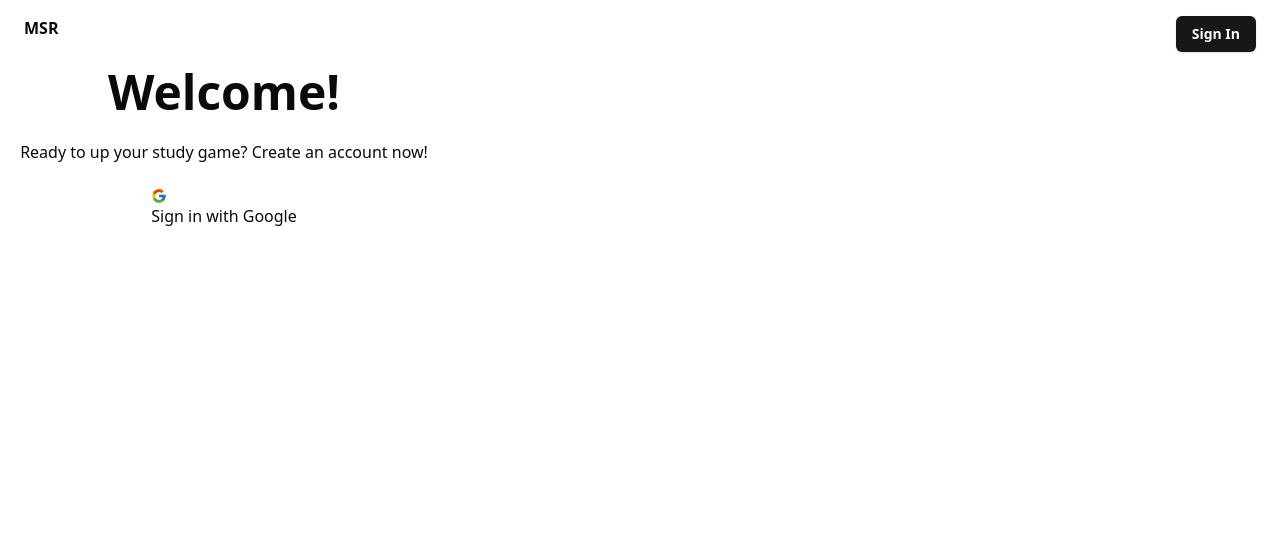
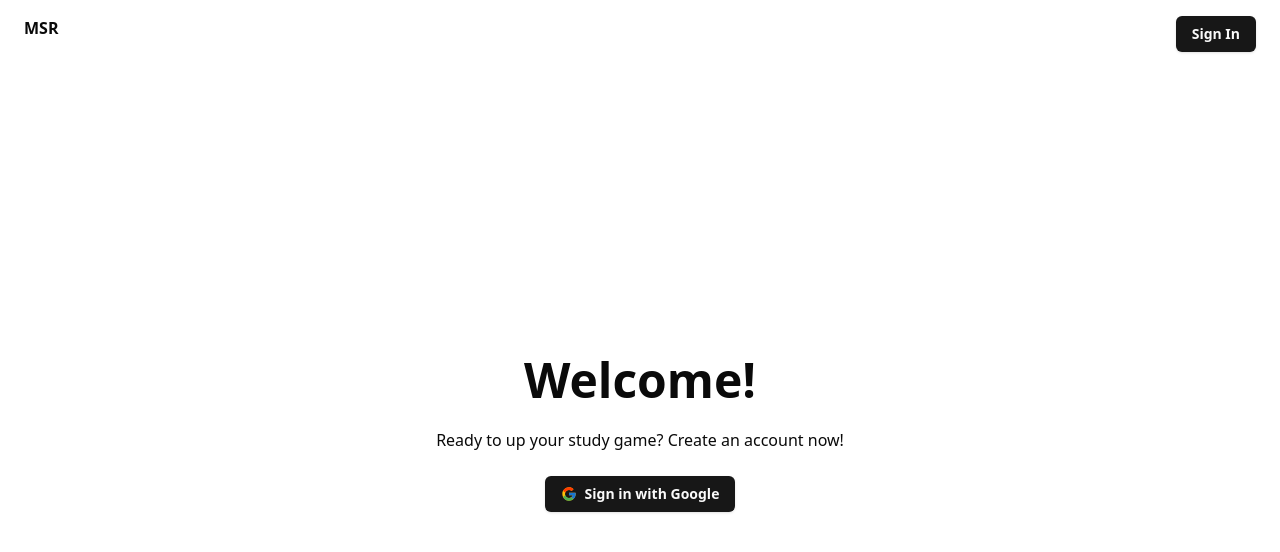
Before and after one commit to ceejmangulabnan/multiplayer-study-room, a Next.js app: page /login in a window 1280 px wide. Shown: the top 552 px of the page. Built offline with nearby package versions, Linux system fonts and the light colour scheme; no server answers.

Commit message:
style: login page

```diff
--- a/src/app/(auth)/login/page.tsx
+++ b/src/app/(auth)/login/page.tsx
@@ -1,12 +1,13 @@
 import Navbar from '@/app/components/Navbar';
 import { signInWithGoogle } from '@/app/lib/auth.actions'
+import { Button } from '@/components/ui/button';
 import { FcGoogle } from "react-icons/fc";
 
 const LoginPage = () => {
   return (
-    <>
+    <div className='min-h-screen flex flex-col'>
       <Navbar />
-      <main className="min-h-screen">
+      <main className="flex-1 flex items-center justify-center">
         <div className="hero-content text-center">
           <div className="max-w-md">
             <h1 className="text-5xl font-bold">Welcome!</h1>
@@ -14,16 +15,16 @@ const LoginPage = () => {
               Ready to up your study game? Create an account now!
             </p>
             <form action={signInWithGoogle}>
-              <button className='btn btn-accent hover:btn-outline'>
+              <Button className='flex font-bold mx-auto'>
                 <FcGoogle />
                 Sign in with Google
-              </button>
+              </Button>
             </form>
           </div>
         </div>
       </main>
 
-    </>
+    </div>
   )
 }
 
--- a/src/app/components/Navbar/index.tsx
+++ b/src/app/components/Navbar/index.tsx
@@ -1,4 +1,3 @@
-import Image from 'next/image'
 import Link from 'next/link'
 import { createClient } from '@/app/utils/supabase/server'
 import { signOut } from '@/app/lib/auth.actions'
```
